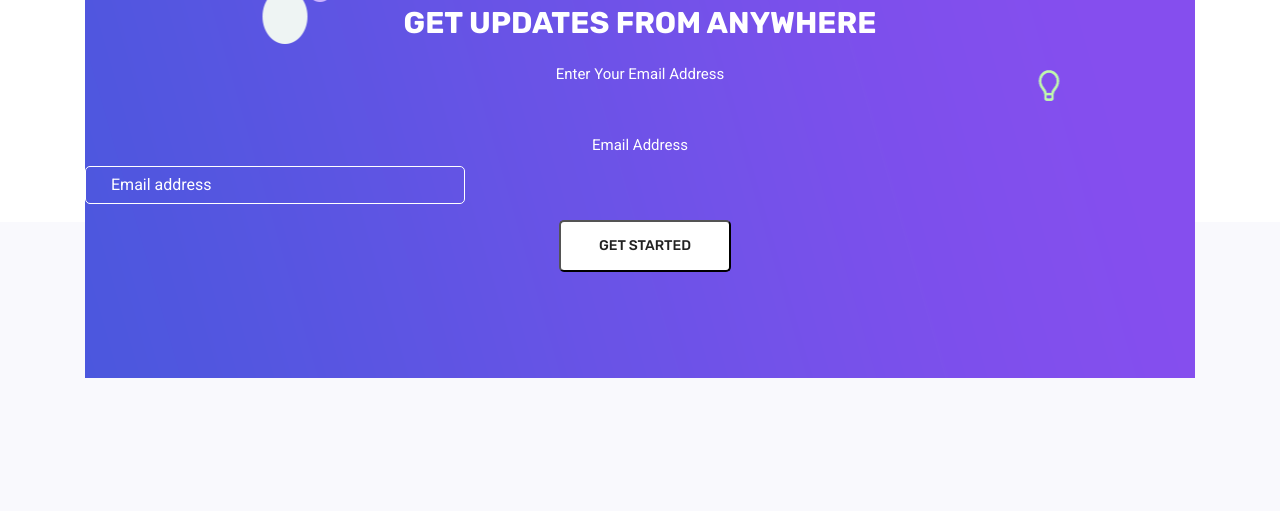
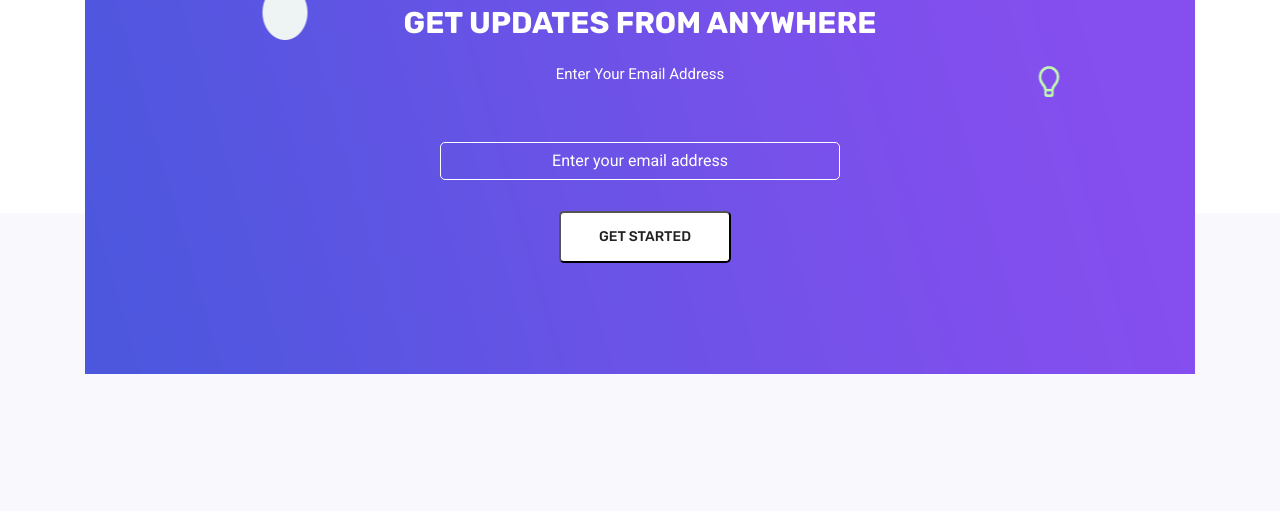
Before and after one commit to lonelycoder1011/templateportfolio, a plain HTML site: page services.html in a window 1280 px wide. Shown: the part 2440-2951 px from the top of the page. Drawn offline with Linux system fonts and the light colour scheme; some packages are replaced by stand-ins of ours.

Commit message:
Added the form label and adjust the email address input location

```diff
--- a/services.html
+++ b/services.html
@@ -221,19 +221,21 @@
 						</p>
 						<div class="subcribe-form" id="mc_embed_signup">
 							<form target="_blank" novalidate action="https://spondonit.us12.list-manage.com/subscribe/post?u=1462626880ade1ac87bd9c93a&amp;id=92a4423d01" method="get" class="subscription relative">
-								<div class="form-group">
-									<label for="email" class="text-white">Email Address</label>
-									<input id="email" name="EMAIL" placeholder="Email address" onfocus="this.placeholder = ''" onblur="this.placeholder = 'Email address'" required="" type="email" class="form-control">
+								<div class="form-group" style="display: flex; justify-content: center; align-items: center; flex-direction: column;">
+									<label for="email" class="sr-only">Email Address</label>
+									<input id="email" name="EMAIL" placeholder="Enter your email address"
+										onfocus="this.placeholder = ''" onblur="this.placeholder = 'Enter your email address'"
+										required="" type="email" class="form-control" style="width: 100%; max-width: 400px; padding: 10px; text-align: center; margin-top: 10px;">
 								</div>
 								<div style="position: absolute; left: -5000px;">
-									<input name="b_36c4fd991d266f23781ded980_aefe40901a" tabindex="-1" value="" type="text">
+									<label for="hidden-field" class="sr-only">Do not fill this field</label>
+									<input id="hidden-field" name="b_36c4fd991d266f23781ded980_aefe40901a" tabindex="-1" value="" type="text">
 								</div>
-								<button class="primary-btn hover d-inline">Get Started</button>
+								<button class="primary-btn hover d-inline" style="margin-top: 15px;">Get Started</button>
 								<div class="info"></div>
 							</form>
 						</div>
 					</div>
-				</div>
 			</div>
 		</div>
 	</section>
```
Also changed, not shown: about.html (+8 -6 lines), index.html (+8 -6 lines).
